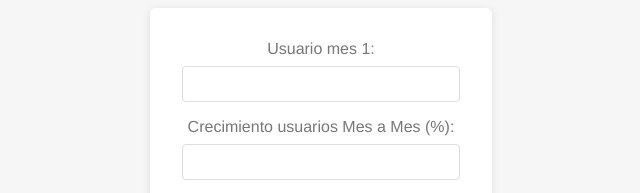
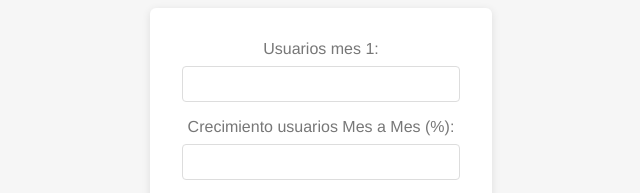
Before and after one commit to Seantoni/simplegofee, a plain HTML site: page index.html in a window 1280 px wide. Shown: the part 226-419 px from the top of the page, 319-959 px from the left. Drawn offline with Linux system fonts and the light colour scheme.

Commit message:
Update index.html -- fixed typo on Usuario

```diff
--- a/index.html
+++ b/index.html
@@ -10,7 +10,7 @@
     <img src="https://i.postimg.cc/3N5PXrdZ/simple-Go-logo-final-trans.png" alt="Logo" id="logo">
     <form id="inputForm">
         <div class="form-group">
-            <label for="usuarioMes1">Usuario mes 1:</label>
+            <label for="usuarioMes1">Usuarios mes 1:</label>
             <input type="number" id="usuarioMes1" required>
         </div>
         <div class="form-group">
```
